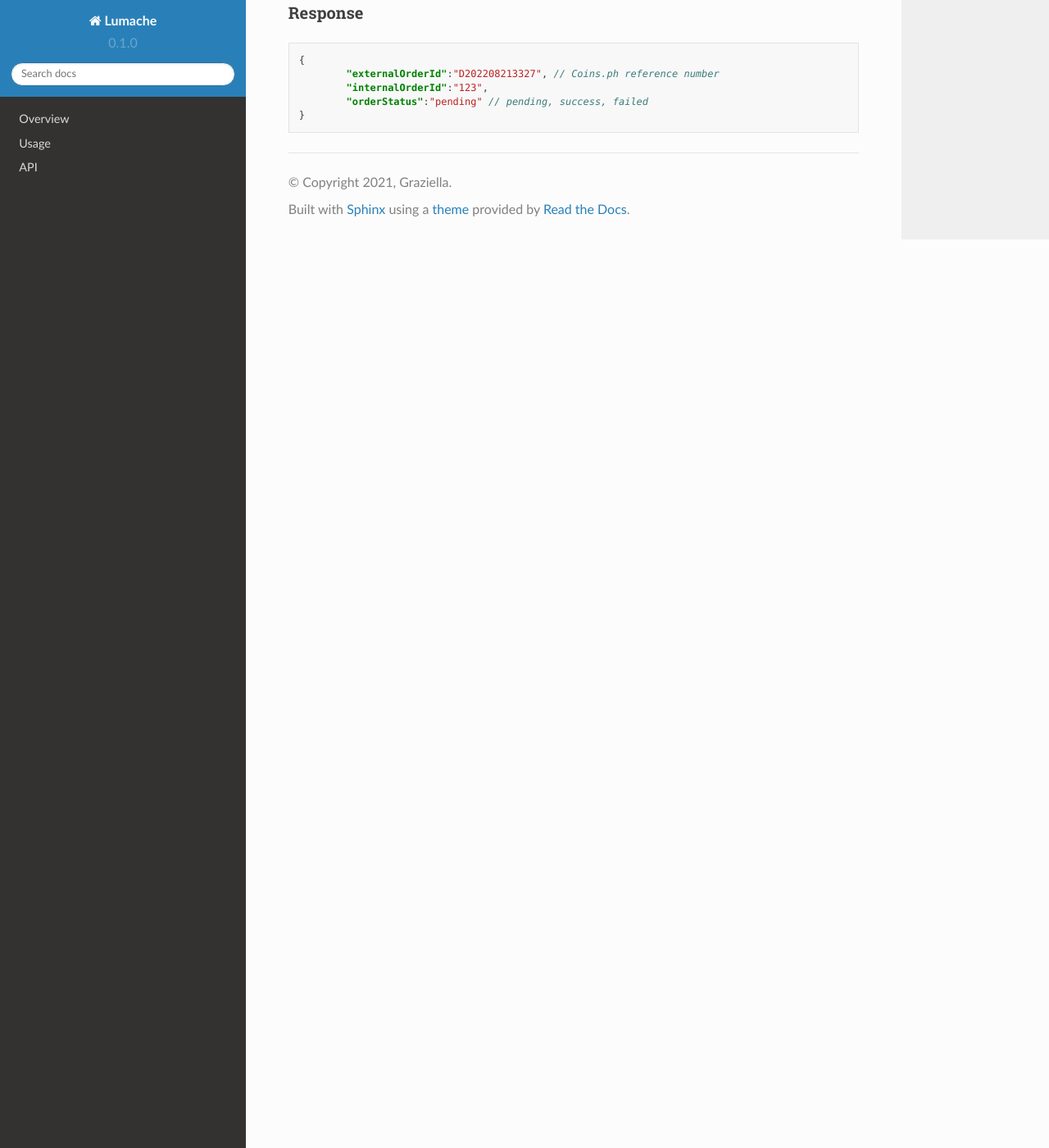
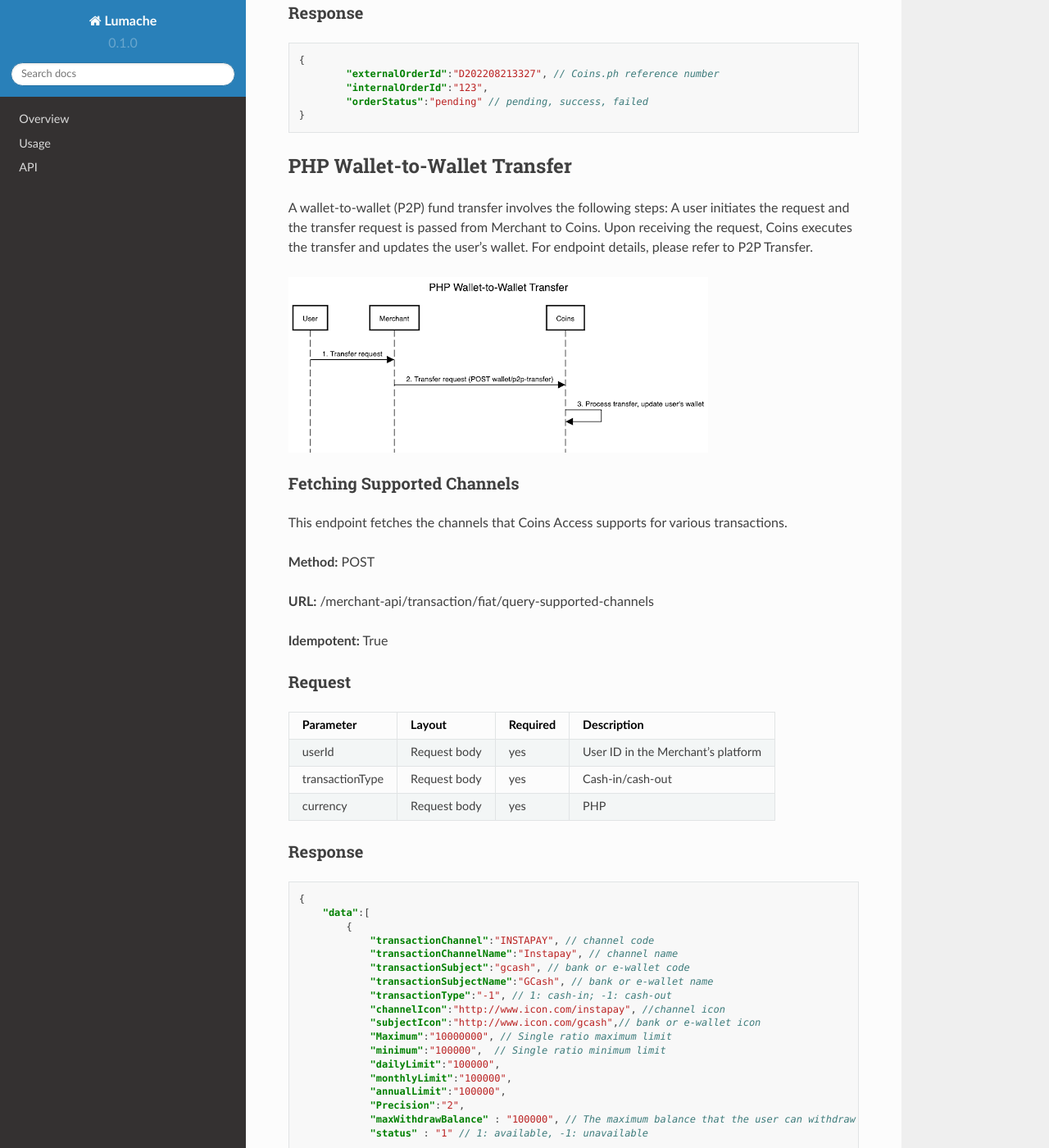
Before and after one commit to vadimsteckler1/coins_access_api, a Sphinx documentation site: the page built from docs/source/fiat-wallet-related.rst, in a window 1280 px wide and 1400 px high, scrolled down 3901 px. Shown: the whole window at 82% size. Built offline with Sphinx 7.4.7 and the Read the Docs theme 2.0.0, drawn with Linux system fonts in a browser that asks for light colours; some of the changed text lies outside the part shown.

Commit message:
Update fiat-wallet-related.rst

```diff
--- a/docs/source/fiat-wallet-related.rst
+++ b/docs/source/fiat-wallet-related.rst
@@ -166,3 +166,92 @@ Response
            "internalOrderId":"123",
            "orderStatus":"pending" // pending, success, failed
    }
+
+PHP Wallet-to-Wallet Transfer
+------------------------------
+A wallet-to-wallet (P2P) fund transfer involves the following steps:
+A user initiates the request and the transfer request is passed from Merchant to Coins. Upon receiving the request, Coins executes the transfer and updates the user’s wallet.
+For endpoint details, please refer to P2P Transfer.
+
+.. image::
+   PHP_wal-to-wal.png
+
+Fetching Supported Channels
+~~~~~~~~~~~~~~~~~~~~~~~~
+This endpoint fetches the channels that Coins Access supports for various transactions.
+
+**Method:** POST
+
+**URL:** /merchant-api/transaction/fiat/query-supported-channels
+
+**Idempotent:** True
+
+Request
+~~~~~~~
+
+.. list-table::
+   :header-rows: 1
+
+   * - Parameter
+     - Layout
+     - Required
+     - Description
+   * - userId
+     - Request body
+     - yes
+     - User ID in the Merchant’s platform
+   * - transactionType
+     - Request body
+     - yes
+     - Cash-in/cash-out
+   * - currency
+     - Request body
+     - yes
+     - PHP
+
+Response
+~~~~~~~
+
+.. code-block:: JSON
+
+   {
+       "data":[
+           {
+               "transactionChannel":"INSTAPAY", // channel code
+               "transactionChannelName":"Instapay", // channel name
+               "transactionSubject":"gcash", // bank or e-wallet code
+               "transactionSubjectName":"GCash", // bank or e-wallet name
+               "transactionType":"-1", // 1: cash-in; -1: cash-out
+               "channelIcon":"http://www.icon.com/instapay", //channel icon
+               "subjectIcon":"http://www.icon.com/gcash",// bank or e-wallet icon
+               "Maximum":"10000000", // Single ratio maximum limit
+               "minimum":"100000",  // Single ratio minimum limit
+               "dailyLimit":"100000",
+               "monthlyLimit":"100000",
+               "annualLimit":"100000",
+               "Precision":"2",
+               "maxWithdrawBalance" : "100000", // The maximum balance that the user can withdraw at a time
+               "status" : "1" // 1: available, -1: unavailable
+
+           },
+           {
+               "transactionChannel":"PESONET",
+               "transactionChannelName":"Pesonet",
+               "transactionSubject":"maya",
+               "transactionSubjectName":"Maya",
+               "transactionType":"-1",
+               "channelIcon":"http://www.icon.com/instapay",
+               "subjectIcon":"http://www.icon.com/maya",
+               "maximum":"10000000",
+               "minimum":"100000",
+               "dailyLimit":"100000",
+               "monthlyLimit":"100000",
+               "annualLimit":"100000",
+               "precision":"2",
+               "maxWithdrawBalance" : "100000",
+               "status" : "1"
+           }
+       ],
+       "status":"0",
+       "error": "ok"
+   }
```
